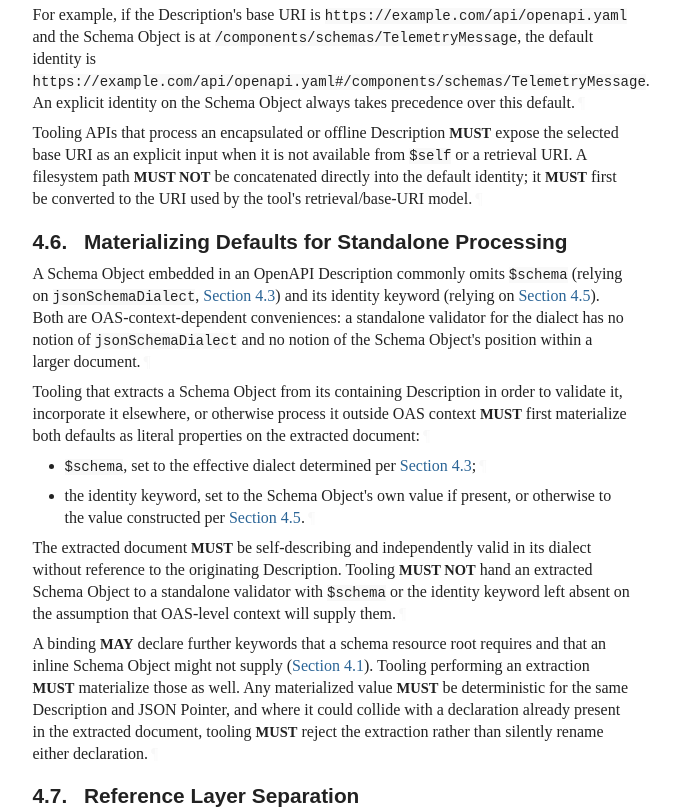
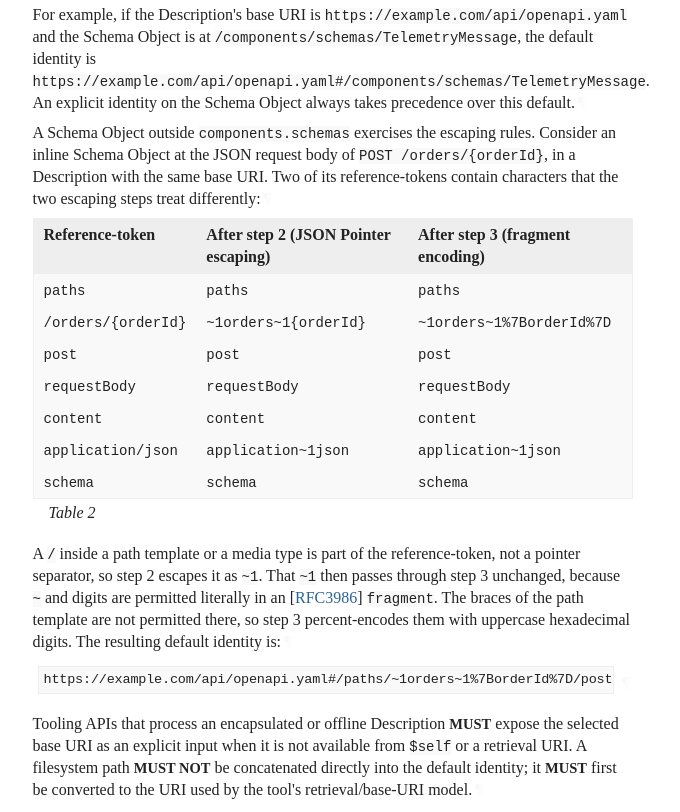
Before and after one commit to json-structure/oas-binding, a plain HTML site: page draft-vasters-json-structure-oas-binding.html in a window 1280 px wide. Shown: the part 6660-7472 px from the top of the page, without its empty margins (92-772 px from the left). Drawn offline with Linux system fonts and the light colour scheme; a web font is replaced by a local one.

Commit message:
Script updating gh-pages from 209d08d. [ci skip]

```diff
--- a/draft-vasters-json-structure-oas-binding.html
+++ b/draft-vasters-json-structure-oas-binding.html
@@ -1695,11 +1695,116 @@ byte-exact unless the binding declares otherwise (<a href="#binding-parameters"
 <code>https://example.com/api/openapi.yaml#/components/schemas/TelemetryMessage</code>.
 An explicit identity on the Schema Object always takes precedence over this
 default.<a href="#section-4.5-12" class="pilcrow">¶</a></p>
-<p id="section-4.5-13">Tooling APIs that process an encapsulated or offline Description <span class="bcp14">MUST</span> expose
+<p id="section-4.5-13">A Schema Object outside <code>components.schemas</code> exercises the escaping rules.
+Consider an inline Schema Object at the JSON request body of
+<code>POST /orders/{orderId}</code>, in a Description with the same base URI. Two of its
+reference-tokens contain characters that the two escaping steps treat
+differently:<a href="#section-4.5-13" class="pilcrow">¶</a></p>
+<table class="center" id="table-2">
+          <caption><a href="#table-2" class="selfRef">Table 2</a></caption>
+<thead>
+            <tr>
+              <th class="text-left" rowspan="1" colspan="1">Reference-token</th>
+              <th class="text-left" rowspan="1" colspan="1">After step 2 (JSON Pointer escaping)</th>
+              <th class="text-left" rowspan="1" colspan="1">After step 3 (fragment encoding)</th>
+            </tr>
+          </thead>
+          <tbody>
+            <tr>
+              <td class="text-left" rowspan="1" colspan="1">
+                <code>paths</code>
+</td>
+              <td class="text-left" rowspan="1" colspan="1">
+                <code>paths</code>
+</td>
+              <td class="text-left" rowspan="1" colspan="1">
+                <code>paths</code>
+</td>
+            </tr>
+            <tr>
+              <td class="text-left" rowspan="1" colspan="1">
+                <code>/orders/{orderId}</code>
+</td>
+              <td class="text-left" rowspan="1" colspan="1">
+                <code>~1orders~1{orderId}</code>
+</td>
+              <td class="text-left" rowspan="1" colspan="1">
+                <code>~1orders~1%7BorderId%7D</code>
+</td>
+            </tr>
+            <tr>
+              <td class="text-left" rowspan="1" colspan="1">
+                <code>post</code>
+</td>
+              <td class="text-left" rowspan="1" colspan="1">
+                <code>post</code>
+</td>
+              <td class="text-left" rowspan="1" colspan="1">
+                <code>post</code>
+</td>
+            </tr>
+            <tr>
+              <td class="text-left" rowspan="1" colspan="1">
+                <code>requestBody</code>
+</td>
+              <td class="text-left" rowspan="1" colspan="1">
+                <code>requestBody</code>
+</td>
+              <td class="text-left" rowspan="1" colspan="1">
+                <code>requestBody</code>
+</td>
+            </tr>
+            <tr>
+              <td class="text-left" rowspan="1" colspan="1">
+                <code>content</code>
+</td>
+              <td class="text-left" rowspan="1" colspan="1">
+                <code>content</code>
+</td>
+              <td class="text-left" rowspan="1" colspan="1">
+                <code>content</code>
+</td>
+            </tr>
+            <tr>
+              <td class="text-left" rowspan="1" colspan="1">
+                <code>application/json</code>
+</td>
+              <td class="text-left" rowspan="1" colspan="1">
+                <code>application~1json</code>
+</td>
+              <td class="text-left" rowspan="1" colspan="1">
+                <code>application~1json</code>
+</td>
+            </tr>
+            <tr>
+              <td class="text-left" rowspan="1" colspan="1">
+                <code>schema</code>
+</td>
+              <td class="text-left" rowspan="1" colspan="1">
+                <code>schema</code>
+</td>
+              <td class="text-left" rowspan="1" colspan="1">
+                <code>schema</code>
+</td>
+            </tr>
+          </tbody>
+        </table>
+<p id="section-4.5-15">A <code>/</code> inside a path template or a media type is part of the reference-token,
+not a pointer separator, so step 2 escapes it as <code>~1</code>. That <code>~1</code> then passes
+through step 3 unchanged, because <code>~</code> and digits are permitted literally in
+an <span>[<a href="#RFC3986" class="cite xref">RFC3986</a>]</span> <code>fragment</code>. The braces of the path template are not permitted
+there, so step 3 percent-encodes them with uppercase hexadecimal digits. The
+resulting default identity is:<a href="#section-4.5-15" class="pilcrow">¶</a></p>
+<div class="alignLeft art-text artwork" id="section-4.5-16">
+<pre>
+https://example.com/api/openapi.yaml#/paths/~1orders~1%7BorderId%7D/post/requestBody/content/application~1json/schema
+</pre><a href="#section-4.5-16" class="pilcrow">¶</a>
+</div>
+<p id="section-4.5-17">Tooling APIs that process an encapsulated or offline Description <span class="bcp14">MUST</span> expose
 the selected base URI as an explicit input when it is not available from
 <code>$self</code> or a retrieval URI. A filesystem path <span class="bcp14">MUST NOT</span> be concatenated
 directly into the default identity; it <span class="bcp14">MUST</span> first be converted to the URI
-used by the tool's retrieval/base-URI model.<a href="#section-4.5-13" class="pilcrow">¶</a></p>
+used by the tool's retrieval/base-URI model.<a href="#section-4.5-17" class="pilcrow">¶</a></p>
 </section>
 </div>
 <div id="materializing-defaults">
@@ -1931,8 +2036,8 @@ whose base dialect is one of those canonical URIs.<a href="#section-5-2" class="
         <h3 id="name-json-structure-binding-para">
 <a href="#section-5.1" class="section-number selfRef">5.1. </a><a href="#name-json-structure-binding-para" class="section-name selfRef">JSON Structure Binding Parameters</a>
         </h3>
-<table class="center" id="table-2">
-          <caption><a href="#table-2" class="selfRef">Table 2</a></caption>
+<table class="center" id="table-3">
+          <caption><a href="#table-3" class="selfRef">Table 3</a></caption>
 <thead>
             <tr>
               <th class="text-left" rowspan="1" colspan="1">Parameter</th>
@@ -1978,8 +2083,8 @@ whose base dialect is one of those canonical URIs.<a href="#section-5-2" class="
 <a href="#section-5.2" class="section-number selfRef">5.2. </a><a href="#name-json-structure-meta-schema-" class="section-name selfRef">JSON Structure Meta-Schema URIs</a>
         </h3>
 <p id="section-5.2-1">The following URIs identify the JSON Structure dialects:<a href="#section-5.2-1" class="pilcrow">¶</a></p>
-<table class="center" id="table-3">
-          <caption><a href="#table-3" class="selfRef">Table 3</a></caption>
+<table class="center" id="table-4">
+          <caption><a href="#table-4" class="selfRef">Table 4</a></caption>
 <thead>
             <tr>
               <th class="text-left" rowspan="1" colspan="1">Meta-schema URI</th>
@@ -2107,13 +2212,55 @@ properties:
     type: decimal
 </pre><a href="#section-5.3-8" class="pilcrow">¶</a>
 </div>
-<p id="section-5.3-9"><code>$schema</code> is the effective dialect inherited from <code>jsonSchemaDialect</code>. <code>$id</code>
-is the default identity of <a href="#default-id-construction" class="auto internal xref">Section 4.5</a>, in which <code>/orders</code>
-and <code>application/json</code> appear as the escaped reference-tokens <code>~1orders</code> and
-<code>application~1json</code>. <code>name</code> comes from step 2: the path template <code>/orders</code>,
-the method <code>post</code>, and the role <code>requestBody</code>, with the characters outside
-the identifier set removed.<a href="#section-5.3-9" class="pilcrow">¶</a></p>
-<p id="section-5.3-10">Distinct positions can still derive the same name. Two media types under the
+<p id="section-5.3-9"><code>$schema</code> is the effective dialect inherited from <code>jsonSchemaDialect</code>, and
+<code>$id</code> is the default identity constructed per <a href="#default-id-construction" class="auto internal xref">Section 4.5</a>.<a href="#section-5.3-9" class="pilcrow">¶</a></p>
+<p id="section-5.3-10"><code>name</code> comes from step 2. Three parts of the position identify it, and each
+contributes one segment:<a href="#section-5.3-10" class="pilcrow">¶</a></p>
+<table class="center" id="table-5">
+          <caption><a href="#table-5" class="selfRef">Table 5</a></caption>
+<thead>
+            <tr>
+              <th class="text-left" rowspan="1" colspan="1">Part</th>
+              <th class="text-left" rowspan="1" colspan="1">Value at this position</th>
+              <th class="text-left" rowspan="1" colspan="1">Segment</th>
+            </tr>
+          </thead>
+          <tbody>
+            <tr>
+              <td class="text-left" rowspan="1" colspan="1">Path template</td>
+              <td class="text-left" rowspan="1" colspan="1">
+                <code>/orders</code>
+</td>
+              <td class="text-left" rowspan="1" colspan="1">
+                <code>Orders</code>
+</td>
+            </tr>
+            <tr>
+              <td class="text-left" rowspan="1" colspan="1">Method</td>
+              <td class="text-left" rowspan="1" colspan="1">
+                <code>post</code>
+</td>
+              <td class="text-left" rowspan="1" colspan="1">
+                <code>Post</code>
+</td>
+            </tr>
+            <tr>
+              <td class="text-left" rowspan="1" colspan="1">Role</td>
+              <td class="text-left" rowspan="1" colspan="1">
+                <code>requestBody</code>
+</td>
+              <td class="text-left" rowspan="1" colspan="1">
+                <code>RequestBody</code>
+</td>
+            </tr>
+          </tbody>
+        </table>
+<p id="section-5.3-12">Each segment drops the characters outside <code>[A-Za-z0-9_]</code> and capitalizes its
+first letter; the segments are then concatenated in that order, giving
+<code>OrdersPostRequestBody</code>. The remaining reference-tokens of the pointer —
+<code>paths</code>, <code>content</code>, <code>application/json</code>, <code>schema</code> — contribute nothing,
+because they are structural rather than identifying.<a href="#section-5.3-12" class="pilcrow">¶</a></p>
+<p id="section-5.3-13">Distinct positions can still derive the same name. Two media types under the
 same operation — <code>application/json</code> and <code>application/xml</code> at <code>POST /orders</code> —
 occupy different pointers but share path, method, and role; so do the path
 templates <code>/orders</code> and <code>/Orders</code>, which differ in the Description but not
@@ -2121,12 +2268,12 @@ after the leading character is capitalized. Tooling <span class="bcp14">MAY</spa
 distinguishing segments, such as the media type, provided the result stays
 deterministic. Where it cannot, it <span class="bcp14">MUST</span> reject the extraction rather than
 emit the same name twice; the author resolves the conflict by declaring an
-explicit <code>name</code> on one of the Schema Objects.<a href="#section-5.3-10" class="pilcrow">¶</a></p>
-<p id="section-5.3-11">A <code>components.schemas</code> entry usually needs none of this. An entry stored
+explicit <code>name</code> on one of the Schema Objects.<a href="#section-5.3-13" class="pilcrow">¶</a></p>
+<p id="section-5.3-14">A <code>components.schemas</code> entry usually needs none of this. An entry stored
 under <code>TelemetryMessage</code> derives <code>TelemetryMessage</code> by step 1. The component
 key remains the OAS address rather than the JSON Structure name, so an
 explicit <code>name</code> on the Schema Object still takes precedence and the two need
-not be equal.<a href="#section-5.3-11" class="pilcrow">¶</a></p>
+not be equal.<a href="#section-5.3-14" class="pilcrow">¶</a></p>
 </section>
 </div>
 <div id="type-system">
@@ -2874,8 +3021,8 @@ document.<a href="#section-8-1.10.1" class="pilcrow">¶</a></p>
 normatively elsewhere in this document.<a href="#appendix-A-1" class="pilcrow">¶</a></p>
 <p id="appendix-A-2">For readers migrating a Schema Object from the OAS dialect, the following
 constructs change meaning:<a href="#appendix-A-2" class="pilcrow">¶</a></p>
-<table class="center" id="table-4">
-        <caption><a href="#table-4" class="selfRef">Table 4</a></caption>
+<table class="center" id="table-6">
+        <caption><a href="#table-6" class="selfRef">Table 6</a></caption>
 <thead>
           <tr>
             <th class="text-left" rowspan="1" colspan="1">OAS / JSON Schema construct</th>
```
Also changed, not shown: draft-vasters-json-structure-oas-binding.txt.
